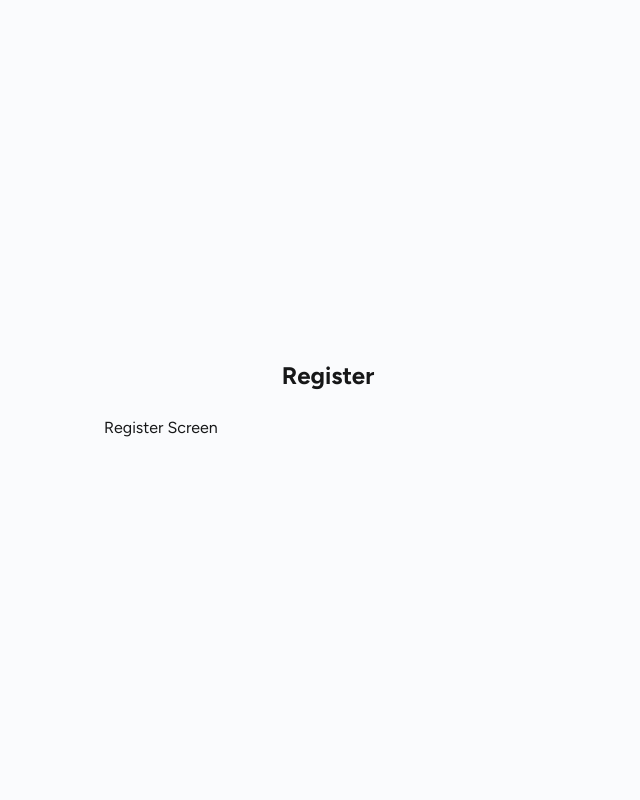
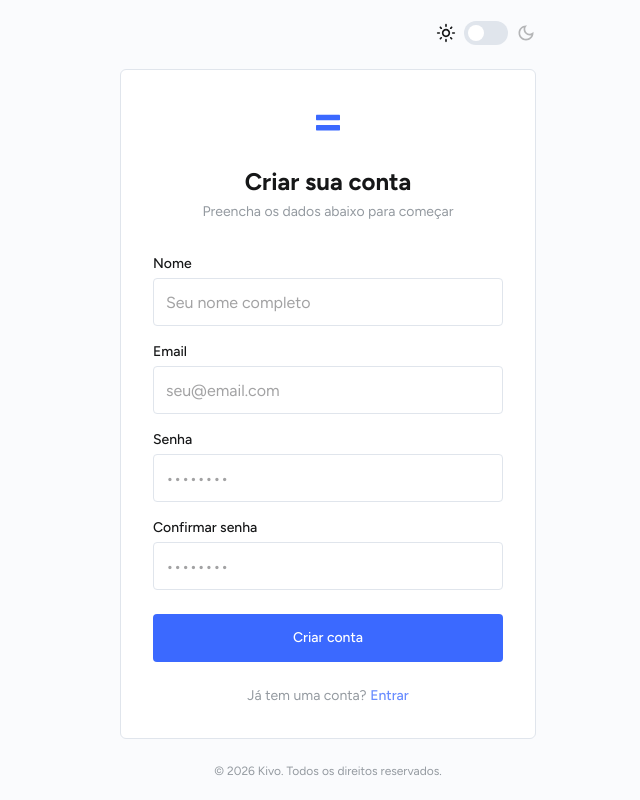
Before and after one commit to aridsm/sales_web, a Next.js app: page /register in a window 1280 px wide. Shown: the whole page, without its empty margins (312-952 px from the left). Built offline with nearby package versions, Linux system fonts and the light colour scheme; no server answers.

Commit message:
feat(api, app): att tela de cadastro/melhorias na autenticaçao

```diff
--- a/api/schemas/User.ts
+++ b/api/schemas/User.ts
@@ -22,7 +22,7 @@ export interface Login {
 export interface TokenResponse {
   access_token: string;
   refresh_token: string;
-  expires_at: string | Date;
+  expires_at: string;
   token_type: string;
 }
 
--- a/api/services/UserService.ts
+++ b/api/services/UserService.ts
@@ -23,16 +23,17 @@ export class UserService {
   }
 
   async signup(data: SignUp) {
-    return await axiosClient.post(`/${this.resource}/signup`, data, {
+    return (await axiosClient.post(`/${this.resource}/signup`, data, {
       skipAuth: true,
-    } as any);
+    } as any)).data;
   }
 
   async login(data: Login): Promise<TokenResponse> {
-    return await axiosClient.post(`/${this.resource}/login`, data, {
+    const response = await axiosClient.post(`/${this.resource}/login`, data, {
       skipAuth: true,
       formEncoded: true,
     } as any);
+    return response.data;
   }
 
   async refreshToken(data: RefreshToken) {
--- a/app/(login)/login/page.tsx
+++ b/app/(login)/login/page.tsx
@@ -33,18 +33,9 @@ export default function LoginPage() {
       const formData = new URLSearchParams();
       formData.append("username", username);
       formData.append("password", password);
-      const response = await usersService.login(formData.toString() as any);
-      const {
-        token: tokenVal,
-        access_token,
-        refresh_token,
-        expires_at,
-      } = response.data;
-      setTokenData(
-        tokenVal || access_token || null,
-        refresh_token || null,
-        expires_at || null,
-      );
+      const { access_token, refresh_token, expires_at } =
+        await usersService.login(formData.toString() as any);
+      setTokenData(access_token, refresh_token, expires_at);
       router.push("/");
     } catch (err: any) {
       openDialog({
--- a/app/(login)/register/page.tsx
+++ b/app/(login)/register/page.tsx
@@ -1,9 +1,152 @@
+"use client";
+
+import { useState } from "react";
+import { useRouter } from "next/navigation";
+import { usersService } from "@/api/services/UserService";
+import { useTokenStore } from "@/stores/tokenStore";
+import { useDialogStore } from "@/stores/dialogStore";
+import AppLogo from "@/app/components/AppLogo";
+import AppButton from "@/app/components/AppButton";
+import AppInputText from "@/app/components/inputs/AppInputText";
+import AppDarkModeToggle from "@/app/components/AppDarkModeToggle";
+import Link from "next/link";
+
 export default function RegisterPage() {
+  const [name, setName] = useState("");
+  const [email, setEmail] = useState("");
+  const [password, setPassword] = useState("");
+  const [confirmPassword, setConfirmPassword] = useState("");
+  const [loading, setLoading] = useState(false);
+  const router = useRouter();
+  const { setTokenData } = useTokenStore();
+  const { openDialog } = useDialogStore();
+
+  const handleSubmit = async (e: React.FormEvent) => {
+    e.preventDefault();
+
+    if (password !== confirmPassword) {
+      openDialog({
+        variant: "error",
+        message: "As senhas não coincidem.",
+      });
+      return;
+    }
+
+    if (password.length < 6) {
+      openDialog({
+        variant: "error",
+        message: "A senha deve ter pelo menos 6 caracteres.",
+      });
+      return;
+    }
+
+    setLoading(true);
+
+    try {
+      const { access_token, refresh_token, expires_at } =
+        await usersService.signup({ name, email, password });
+      setTokenData(
+        access_token || null,
+        refresh_token || null,
+        expires_at || null,
+      );
+      router.push("/");
+    } catch (err: any) {
+      openDialog({
+        variant: "error",
+        message:
+          err.response?.data?.message ||
+          "Falha ao criar conta. Tente novamente.",
+      });
+    } finally {
+      setLoading(false);
+    }
+  };
+
   return (
-    <div className="w-full max-w-md">
-      <h1 className="text-2xl font-bold text-center mb-6">Register</h1>
-      {/* Add register form here */}
-      <p>Register Screen</p>
+    <div className="w-full max-w-md mx-auto px-4">
+      <div className="flex justify-end mb-6">
+        <AppDarkModeToggle />
+      </div>
+
+      <div className="bg-background-2 border border-border rounded-md p-8 transition-colors">
+        <div className="flex flex-col items-center gap-4 mb-8">
+          <div className="w-12 h-12 flex items-center justify-center">
+            <AppLogo />
+          </div>
+          <div className="text-center">
+            <h1 className="text-2xl font-bold text-foreground">
+              Criar sua conta
+            </h1>
+            <p className="text-label text-sm mt-1">
+              Preencha os dados abaixo para começar
+            </p>
+          </div>
+        </div>
+
+        <form onSubmit={handleSubmit} className="flex flex-col gap-4">
+          <AppInputText
+            label="Nome"
+            type="text"
+            placeholder="Seu nome completo"
+            value={name}
+            onChange={(e) => setName((e.target as HTMLInputElement).value)}
+            required
+          />
+
+          <AppInputText
+            label="Email"
+            type="email"
+            placeholder="seu@email.com"
+            value={email}
+            onChange={(e) => setEmail((e.target as HTMLInputElement).value)}
+            required
+          />
+
+          <AppInputText
+            label="Senha"
+            type="password"
+            placeholder="••••••••"
+            value={password}
+            onChange={(e) => setPassword((e.target as HTMLInputElement).value)}
+            required
+          />
+
+          <AppInputText
+            label="Confirmar senha"
+            type="password"
+            placeholder="••••••••"
+            value={confirmPassword}
+            onChange={(e) =>
+              setConfirmPassword((e.target as HTMLInputElement).value)
+            }
+            required
+          />
+
+          <AppButton
+            type="submit"
+            color="primary"
+            disabled={loading}
+            className="w-full h-12 mt-2 text-sm font-medium"
+          >
+            {loading ? "Criando conta..." : "Criar conta"}
+          </AppButton>
+        </form>
+
+        <p className="text-center text-sm text-label mt-6">
+          Já tem uma conta?{" "}
+          <Link
+            href="/login"
+            className="text-primary-2 hover:underline font-medium"
+          >
+            Entrar
+          </Link>
+        </p>
+      </div>
+
+      <p className="text-center text-xs text-label mt-6">
+        © {new Date().getFullYear()} Kivo. Todos os direitos reservados.
+      </p>
     </div>
   );
 }
--- a/app/layout.tsx
+++ b/app/layout.tsx
@@ -1,7 +1,6 @@
 import type { Metadata } from "next";
 import { Figtree } from "next/font/google";
 import "./globals.css";
-import AuthProvider from "../components/AuthProvider";
 import AppDialog from "./components/AppDialog";
 import ColorModeScript from "./components/ColorModeScript";
 
@@ -30,7 +29,7 @@ export default function RootLayout({
         <ColorModeScript />
       </head>
       <body className="min-h-full flex flex-col">
-        <AuthProvider>{children}</AuthProvider>
+        {children}
         <AppDialog />
       </body>
     </html>
--- a/components/AuthProvider.tsx
+++ /dev/null
@@ -1,33 +0,0 @@
-"use client";
-
-import { useEffect } from "react";
-import { useTokenStore } from "@/stores/tokenStore";
-import { setAuthToken } from "@/api/axiosClient";
-
-export default function AuthProvider({
-  children,
-}: {
-  children: React.ReactNode;
-}) {
-  const { token, setToken } = useTokenStore();
-
-  useEffect(() => {
-    const storedToken = localStorage.getItem("token-storage");
-    if (storedToken) {
-      try {
-        const parsed = JSON.parse(storedToken);
-        if (parsed.state?.token) {
-          setToken(parsed.state.token);
-        }
-      } catch (e) {
-        console.error("Error parsing token from localStorage", e);
-      }
-    }
-  }, [setToken]);
-
-  useEffect(() => {
-    setAuthToken(token);
-  }, [token]);
-
-  return <>{children}</>;
-}
```
Also changed, not shown: api/axiosClient.ts (+38 -59 lines).
